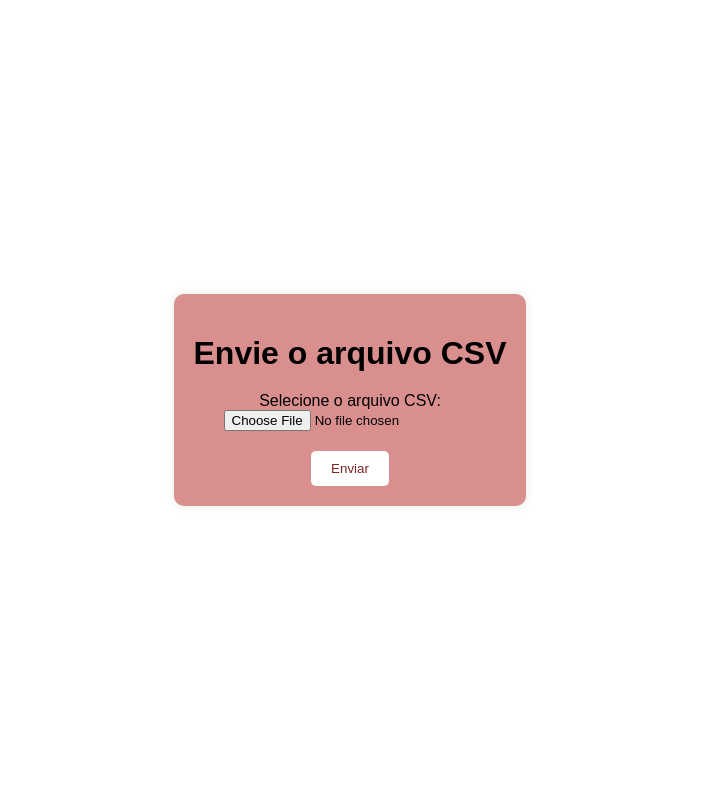
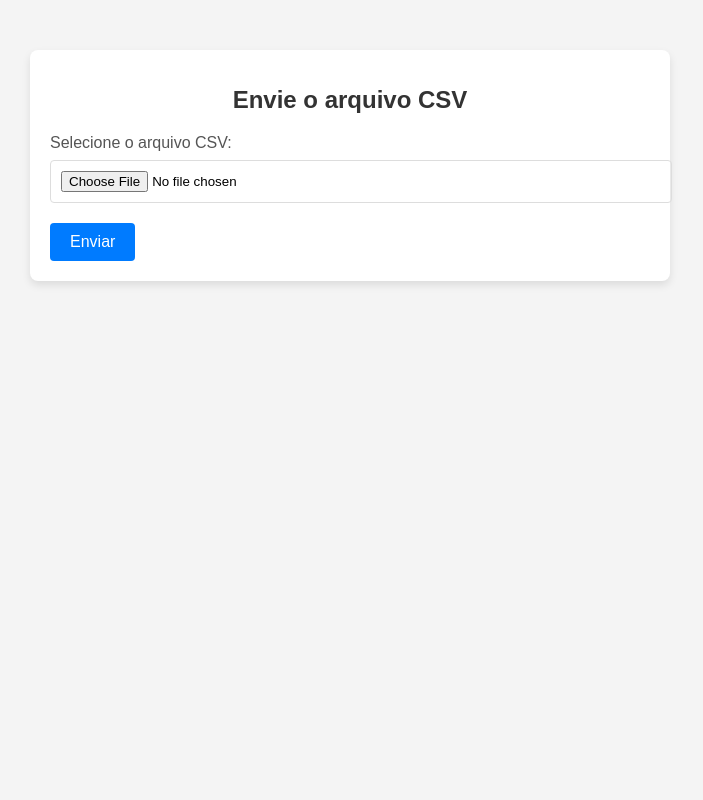
Before and after one commit to FlavyDev/automacao.mercado, a Flask app: page / in a window 1280 px wide. Shown: the whole page, without its empty margins (290-993 px from the left). Run offline with Flask 3, Linux system fonts and the light colour scheme.

Commit message:
teste_de_alteracao_css

```diff
--- a/static/style.css
+++ b/static/style.css
@@ -1,45 +1,62 @@
+/* static/style.css */
+
+/* Define a fonte padrão para o corpo da página */
 body {
     font-family: Arial, sans-serif;
-    background-color: #ffffff;
     margin: 0;
     padding: 0;
-    display: flex;
-    justify-content: center;
-    align-items: center;
-    height: 100vh;
+    background-color: #f4f4f4;
 }
 
+/* Estilo para o contêiner principal */
 .container {
-    background-color: #da8f8f;
+    max-width: 600px;
+    margin: 50px auto;
     padding: 20px;
-    border-radius: 10px;
-    box-shadow: 0px 0px 10px rgba(0, 0, 0, 0.1);
+    background-color: #ffffff;
+    border-radius: 8px;
+    box-shadow: 0 4px 8px rgba(0, 0, 0, 0.1);
+}
+
+/* Estilo para o título */
+h1 {
+    font-size: 24px;
+    color: #333;
+    margin-bottom: 20px;
     text-align: center;
 }
 
-h1 {
-    margin-bottom: 20px;
+/* Estilo para o rótulo do formulário */
+label {
+    display: block;
+    font-size: 16px;
+    margin-bottom: 8px;
+    color: #555;
 }
 
-form {
-    display: flex;
-    flex-direction: column;
-    align-items: center;
+/* Estilo para o input de arquivo */
+input[type="file"] {
+    display: block;
+    margin-bottom: 20px;
+    padding: 10px;
+    border: 1px solid #ddd;
+    border-radius: 4px;
+    width: 100%;
 }
 
-input[type="file"] {
-    margin-bottom: 20px;
-}
-
+/* Estilo para o botão de envio */
 button {
+    display: inline-block;
     padding: 10px 20px;
-    background-color: #ffffff;
-    color: rgb(126, 36, 36);
+    font-size: 16px;
+    color: #ffffff;
+    background-color: #007bff;
     border: none;
-    border-radius: 5px;
+    border-radius: 4px;
     cursor: pointer;
+    transition: background-color 0.3s ease;
 }
 
 button:hover {
-    background-color: #ffffff;
+    background-color: #0056b3;
 }
```
